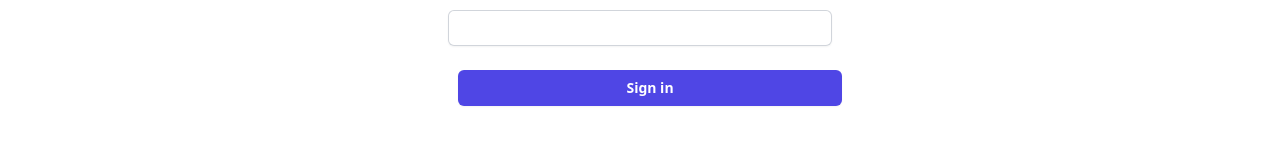
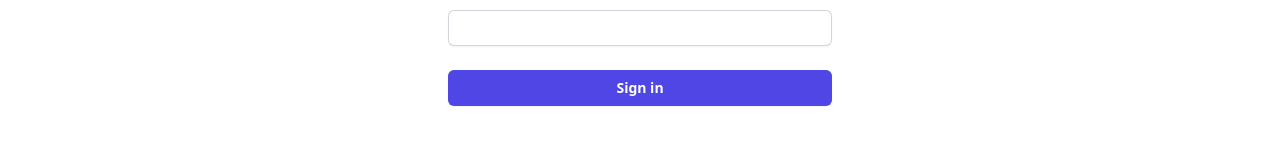
Before and after one commit to GT-HouseMe/frontend, a React (Vite) app: page /login in a window 1280 px wide. Shown: the part 323-468 px from the top of the page. Built offline with nearby package versions, Linux system fonts and the light colour scheme.

Commit message:
fix signin style

```diff
--- a/src/routes/Login.tsx
+++ b/src/routes/Login.tsx
@@ -36,7 +36,7 @@
               </div>
 
               <div>
-                  <button type="submit" className="flex w-full justify-center rounded-md bg-indigo-600 px-3 py-1.5 text-sm font-semibold leading-6 text-white shadow-sm hover:bg-indigo-500 focus-visible:outline focus-visible:outline-2 focus-visible:outline-offset-2 focus-visible:outline-indigo-600">Sign in</button>
+                  <button type="submit" className="flex w-full justify-center rounded-md bg-indigo-600 mx-0 px-0 py-1.5 text-sm font-semibold leading-6 text-white shadow-sm hover:bg-indigo-500 focus-visible:outline focus-visible:outline-2 focus-visible:outline-offset-2 focus-visible:outline-indigo-600">Sign in</button>
               </div>
             </form>
         </div>
```
